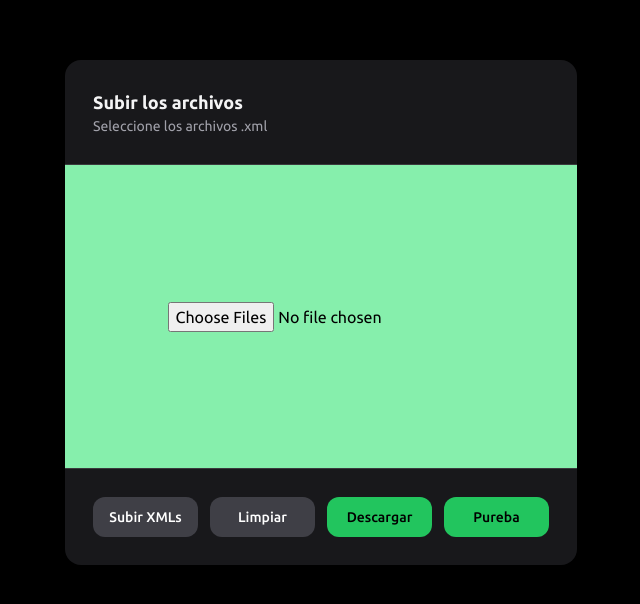
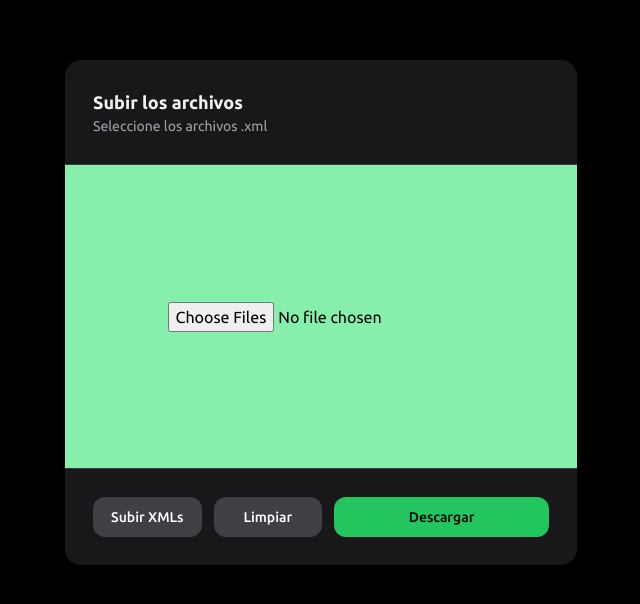
Before and after one commit to Ody2207/facturas-app, a Next.js app: page / in a window 1280 px wide. Shown: the part 140-744 px from the top of the page, without its empty margins (319-959 px from the left). Built offline with nearby package versions, Linux system fonts and the light colour scheme.

Commit message:
feat: Added size (width) to the buttons

```diff
--- a/src/app/components/Button.jsx
+++ b/src/app/components/Button.jsx
@@ -1,4 +1,4 @@
-export default function Button({ children, onClick, type = "button", color }) {
+export default function Button({ children, onClick, type = "button", color, width}) {
     const colorButton = {
         green: {
             background: "bg-green-500",
@@ -42,7 +42,7 @@ export default function Button({ children, onClick, type = "button", color }) {
         <button
             onClick={handleClick}
             type={type}
-            className={`relative overflow-hidden w-full h-10 text-sm rounded-xl font-medium flex items-center justify-center gap-2 px-4 tap-highlight-transparent transition-all duration-150 ease-in-out outline-none focus-visible:ring-2 focus-visible:ring-offset-2 focus-visible:ring-primary active:scale-95 motion-reduce:transition-none ${selectedColor.background} ${selectedColor.text}`}
+            className={`relative overflow-hidden ${width} h-10 text-sm rounded-xl font-medium flex items-center justify-center gap-2 px-4 tap-highlight-transparent transition-all duration-150 ease-in-out outline-none focus-visible:ring-2 focus-visible:ring-offset-2 focus-visible:ring-primary active:scale-95 motion-reduce:transition-none ${selectedColor.background} ${selectedColor.text}`}
         >
             {children}
         </button>
--- a/src/app/components/UploadForm.jsx
+++ b/src/app/components/UploadForm.jsx
@@ -95,6 +95,7 @@ export default function UploadForm() {
                     accept=".xml"
                     multiple
                     onChange={(e) => setSelectedFiles(e.target.files)}
+                    width="1/4"
                 />
 
             </div>
@@ -103,11 +104,13 @@ export default function UploadForm() {
 
                 <Button
                     type="submit"
+                    width="w-1/4"
                 >
                     Subir XMLs
                 </Button>
 
                 <Button
+                    width="w-1/4"
                     onClick={handleDelete}
                     style={{ marginTop: "1rem", color: "red" }}
                 >Limpiar
@@ -126,14 +129,9 @@ export default function UploadForm() {
                     }
                 }}
                 color="green"
+                width="w-1/2"
                 >
                     Descargar
-                </Button>
-
-                <Button
-                    color='green'
-                >
-                    Pureba
                 </Button>
 
                 {status && <p dangerouslySetInnerHTML={{ __html: status }} />}
```
